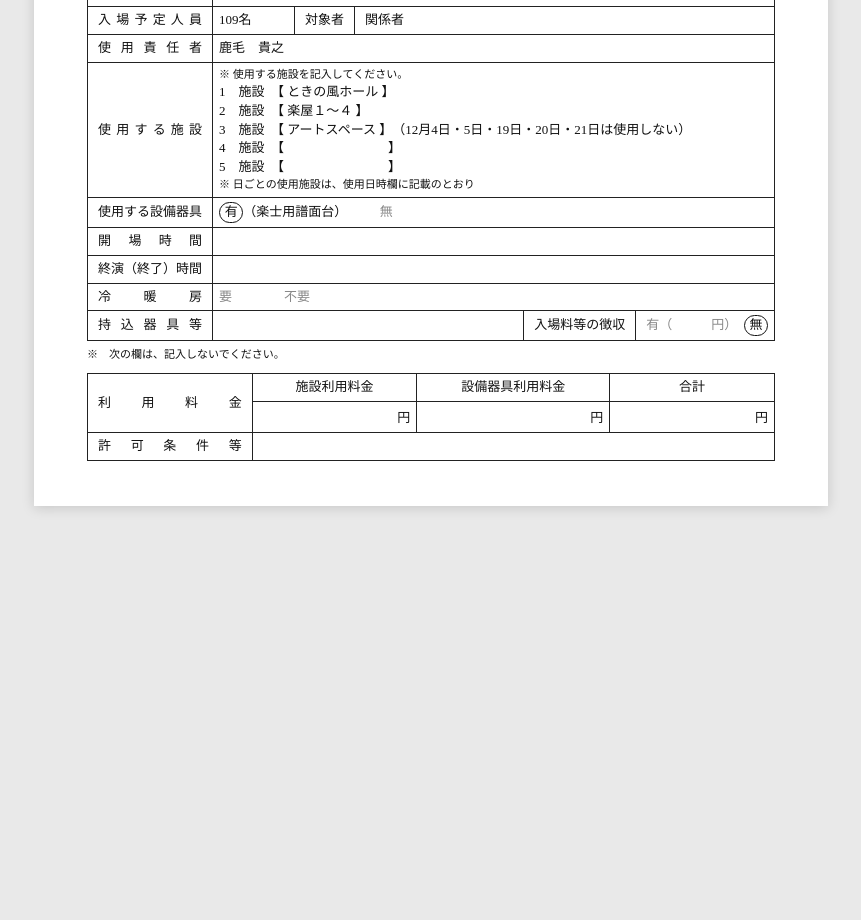
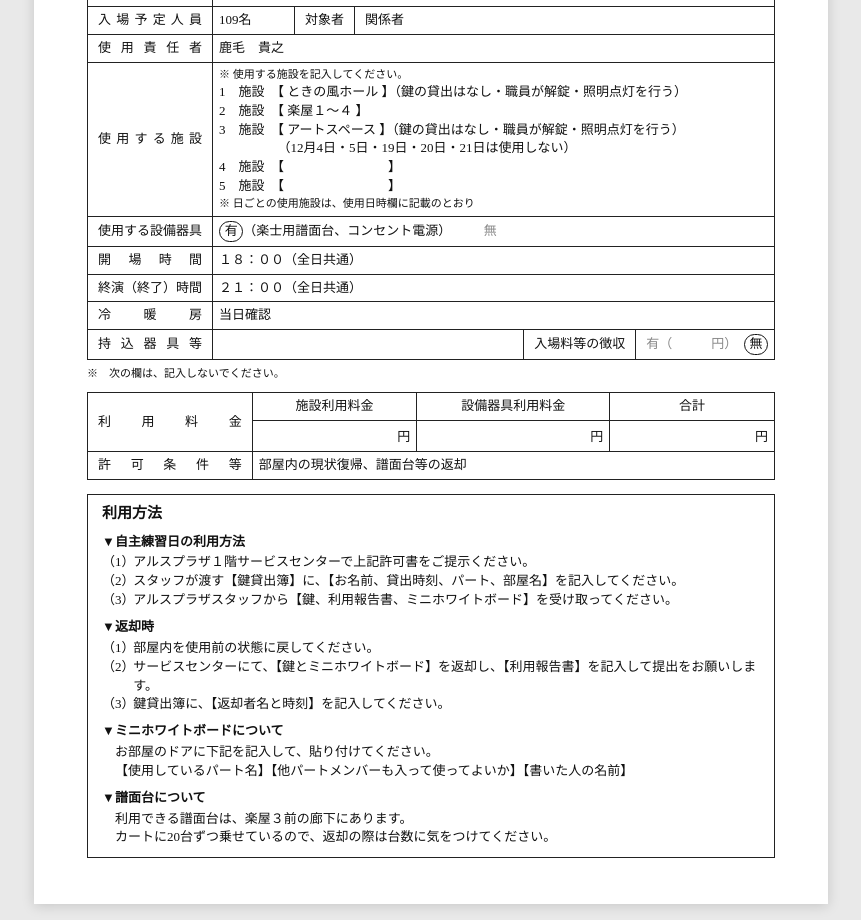
Before and after one commit to mEqLna/superbrass-openchat, a plain HTML site: page shinsei-202612/index.html in a window 1280 px wide. Shown: the part 740-1660 px from the top of the page, without its empty margins (209-1070 px from the left). Before the commit the page ends 1262 px from the top, so only its background shows below. Drawn offline with Linux system fonts and the light colour scheme.

Commit message:
Fill times, HVAC, permit conditions, facility notes; add usage instructions
Co-Authored-By: Claude Opus 5.5 <noreply@anthropic.com>
Claude-Session: https://claude.ai/code/session_01GKq78HAwdeULBJJDWTtMRR

```diff
--- a/shinsei-202612/index.html
+++ b/shinsei-202612/index.html
@@ -60,6 +60,14 @@
     .sheet, .toolbar { width: auto; margin: 8px; }
     .applicant { margin-left: 0; }
   }
+  .usage { margin-top: 14px; border: 1px solid var(--line); padding: 8px 14px 10px; }
+  .usage h2 { font-size: 15px; margin: 0 0 4px; }
+  .usage h3 { font-size: 13px; margin: 8px 0 2px; }
+  .usage ol { margin: 0; padding-left: 0; list-style: none; counter-reset: n; }
+  .usage ol li { counter-increment: n; padding-left: 2.4em; text-indent: -2.4em; }
+  .usage ol li::before { content: "（" counter(n) "）"; display: inline-block; width: 2.4em; text-indent: 0; }
+  .usage p { margin: 0; padding-left: 1em; }
+  @media print { .usage { break-before: page; } }
 </style>
 </head>
 <body>
@@ -119,19 +127,19 @@
       <td>
         <div class="note-s">※ 使用する施設を記入してください。</div>
         <ul class="fac">
-          <li><span>1</span><span>施設</span><span>【 ときの風ホール 】</span></li>
+          <li><span>1</span><span>施設</span><span>【 ときの風ホール 】（鍵の貸出はなし・職員が解錠・照明点灯を行う）</span></li>
           <li><span>2</span><span>施設</span><span>【 楽屋１～４ 】</span></li>
-          <li><span>3</span><span>施設</span><span>【 アートスペース 】　（12月4日・5日・19日・20日・21日は使用しない）</span></li>
+          <li><span>3</span><span>施設</span><span>【 アートスペース 】（鍵の貸出はなし・職員が解錠・照明点灯を行う）<br>　（12月4日・5日・19日・20日・21日は使用しない）</span></li>
           <li><span>4</span><span>施設</span><span>【　　　　　　　　】</span></li>
           <li><span>5</span><span>施設</span><span>【　　　　　　　　】</span></li>
         </ul>
         <div class="note-s">※ 日ごとの使用施設は、使用日時欄に記載のとおり</div>
       </td>
     </tr>
-    <tr><th>使用する設備器具</th><td><span class="maru">有</span>（楽士用譜面台）　　　<span class="gray">無</span></td></tr>
-    <tr><th>開場時間</th><td class="blank"></td></tr>
-    <tr><th>終演（終了）時間</th><td class="blank"></td></tr>
-    <tr><th>冷暖房</th><td class="blank"><span class="gray">要　　　　不要</span></td></tr>
+    <tr><th>使用する設備器具</th><td><span class="maru">有</span>（楽士用譜面台、コンセント電源）　　　<span class="gray">無</span></td></tr>
+    <tr><th>開場時間</th><td>１８：００（全日共通）</td></tr>
+    <tr><th>終演（終了）時間</th><td>２１：００（全日共通）</td></tr>
+    <tr><th>冷暖房</th><td>当日確認</td></tr>
     <tr>
       <th>持込器具等</th>
       <td><div class="inner"><span style="flex:1"></span><span class="sub">入場料等の徴収</span><span><span class="gray">有（　　　円）</span>　<span class="maru">無</span></span></div></td>
@@ -147,8 +155,27 @@
       <th style="text-align:center;text-align-last:auto">合計</th>
     </tr>
     <tr><td class="yen">円</td><td class="yen">円</td><td class="yen">円</td></tr>
-    <tr><th style="text-align:justify;text-align-last:justify">許可条件等</th><td colspan="3" class="blank"></td></tr>
+    <tr><th style="text-align:justify;text-align-last:justify">許可条件等</th><td colspan="3">部屋内の現状復帰、譜面台等の返却</td></tr>
   </table>
+  <section class="usage">
+    <h2>利用方法</h2>
+    <h3>▼自主練習日の利用方法</h3>
+    <ol>
+      <li>アルスプラザ１階サービスセンターで上記許可書をご提示ください。</li>
+      <li>スタッフが渡す【鍵貸出簿】に、【お名前、貸出時刻、パート、部屋名】を記入してください。</li>
+      <li>アルスプラザスタッフから【鍵、利用報告書、ミニホワイトボード】を受け取ってください。</li>
+    </ol>
+    <h3>▼返却時</h3>
+    <ol>
+      <li>部屋内を使用前の状態に戻してください。</li>
+      <li>サービスセンターにて、【鍵とミニホワイトボード】を返却し、【利用報告書】を記入して提出をお願いします。</li>
+      <li>鍵貸出簿に、【返却者名と時刻】を記入してください。</li>
+    </ol>
+    <h3>▼ミニホワイトボードについて</h3>
+    <p>お部屋のドアに下記を記入して、貼り付けてください。<br>【使用しているパート名】【他パートメンバーも入って使ってよいか】【書いた人の名前】</p>
+    <h3>▼譜面台について</h3>
+    <p>利用できる譜面台は、楽屋３前の廊下にあります。<br>カートに20台ずつ乗せているので、返却の際は台数に気をつけてください。</p>
+  </section>
 </main>
 </body>
 </html>
```
